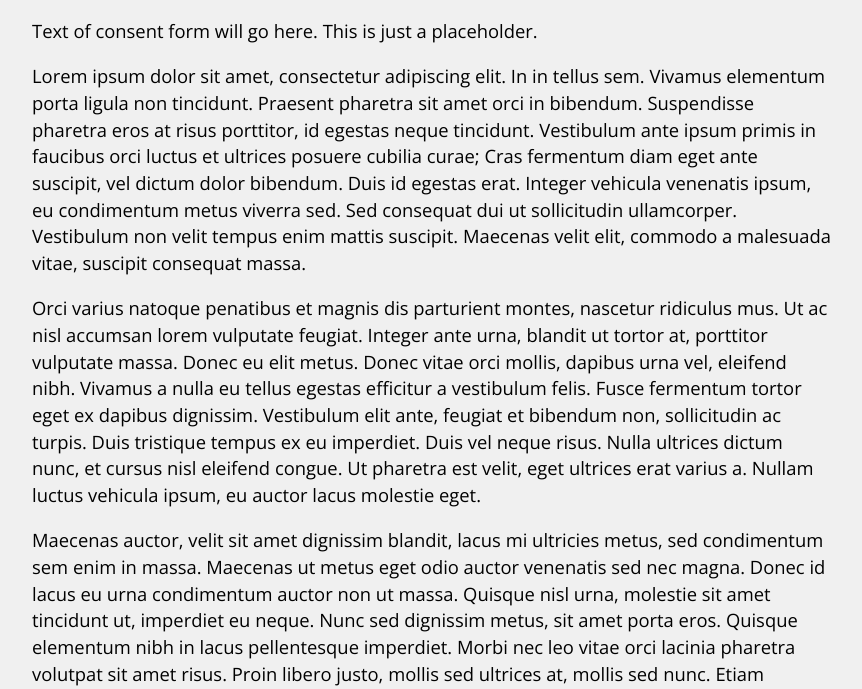
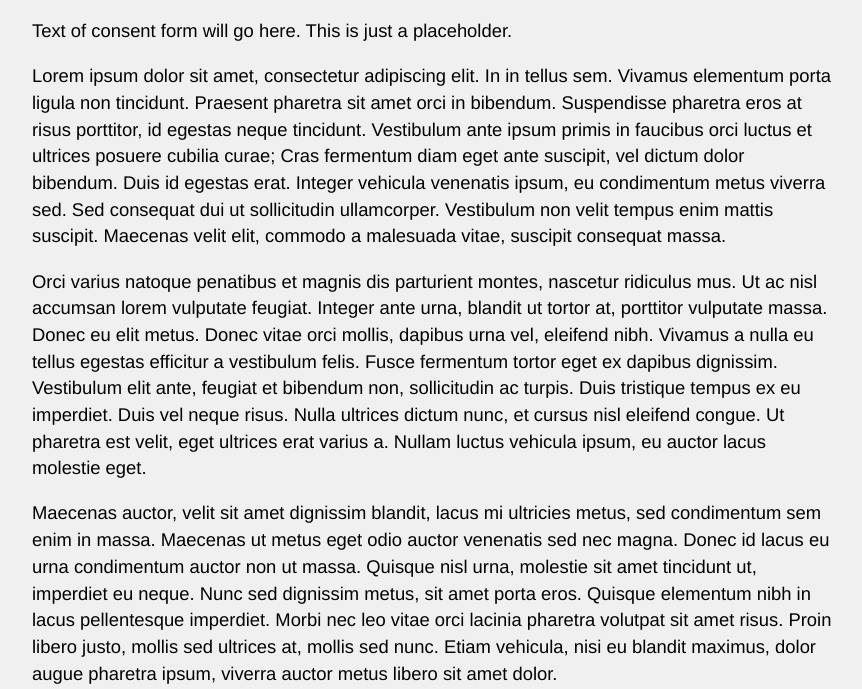
Before and after one commit to nimirea/tongue-twisters-online-firebase, a plain HTML site: page index.html in a window 1280 px wide. Shown: the part 111-800 px from the top of the page, without its empty margins (208-1070 px from the left). Drawn offline with nearby package versions, Linux system fonts and the light colour scheme.

Commit message:
Don't load so many fonts
Former-commit-id: 5c2e455eaf0357e6bbd8a3da8f3366be1558a10d

```diff
--- a/index.html
+++ b/index.html
@@ -8,7 +8,7 @@
 	[v-cloak] {display:none}
   </style>
 
-  <link href="https://fonts.googleapis.com/css2?family=Roboto+Slab:ital,wght@0,400;0,700;1,400;1,700&family=Open+Sans:ital,wght@0,400;0,700;1,400;1,700&display=swap" rel="stylesheet">
+  <link href="https://fonts.googleapis.com/css2?family=Roboto+Slab:wght@700&display=swap" rel="stylesheet">
   <link href="./style.css" rel="stylesheet" type="text/css" />
 </head>
 <body>
--- a/style.css
+++ b/style.css
@@ -1,5 +1,5 @@
 body {
-  font-family: 'Open Sans', Helvetica, Arial, sans-serif;
+  font-family: Helvetica, Arial, sans-serif;
   /* font-family: 'Roboto Slab', 'Times New Roman', serif; */
   line-height: 1.45;
   background-color: rgb(240,240,240);
@@ -14,7 +14,7 @@ body {
 
 h1 {
   text-align:center;
-  font-family: 'Roboto Slab', 'Times New Roman', serif;
+  font-family: 'Roboto Slab', 'Helvetica', 'Arial', sans-serif;
 }
 
 p, button {
```
